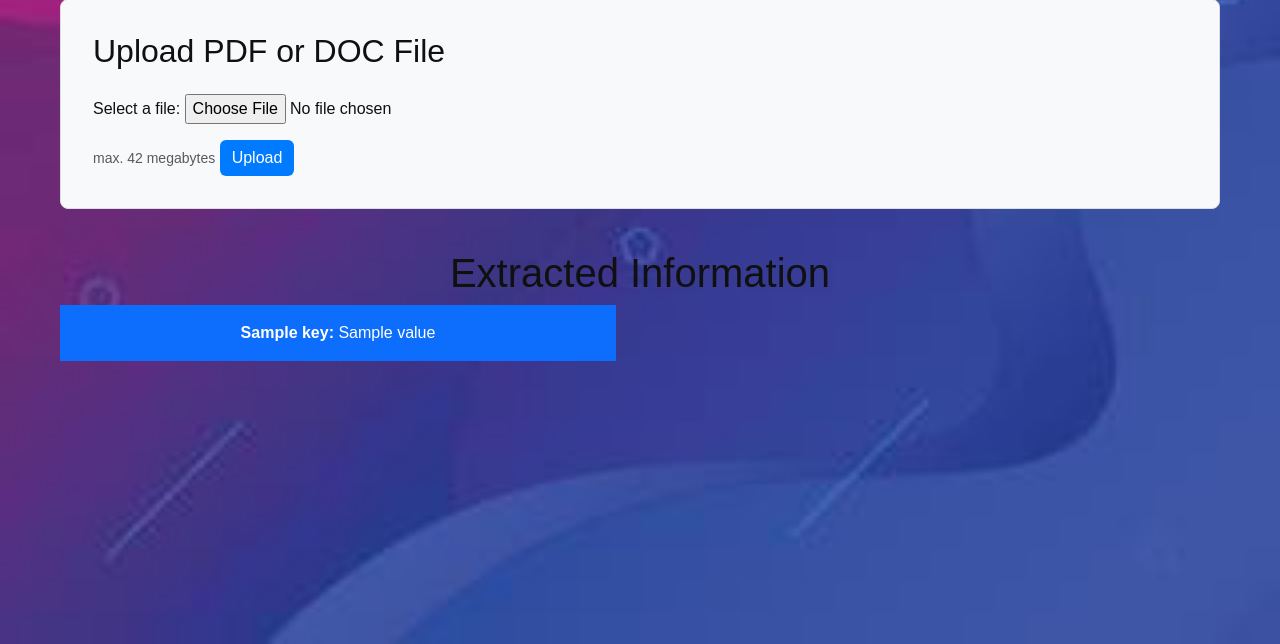
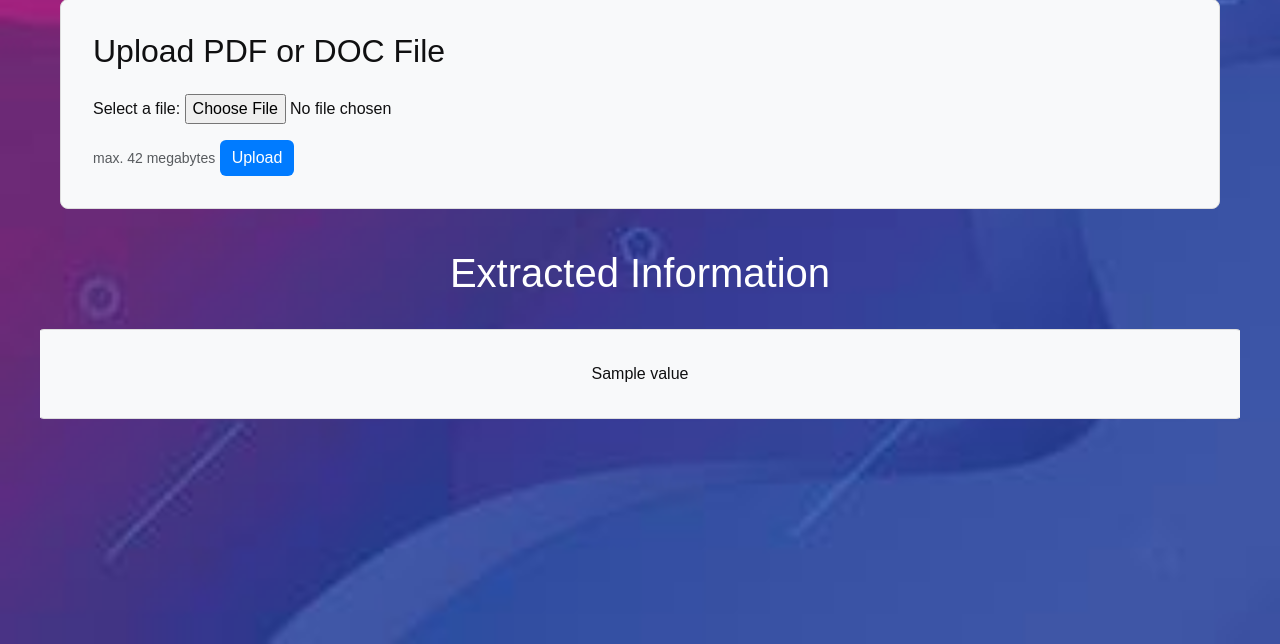
Before and after one commit to Arrjoon/ResumeExtraction, a Django app: template templates/upload.html in a window 1280 px wide. Shown: the part 156-800 px from the top of the page. Run offline with Django 5.2, Linux system fonts and the light colour scheme; tables that the repository leaves empty hold one stand-in row (values such as "Sample post"); the template is opened without the code that fills it: values that come from a table or form of the project are taken from there, most other values are stand-ins (such as "Sample title", 1, 10 or a date in 2020); some libraries are stand-ins or nearby versions.

Commit message:
modifing templates

```diff
--- a/templates/upload.html
+++ b/templates/upload.html
@@ -48,17 +48,21 @@
 
 <div class="container mt-6 overflow-hidden text-center">
     {% if data and data|length > 0 %}
-    <h1>Extracted Information </h1>
+    <h1 class="text-white">Extracted Information </h1>
 
-    <div class="row gx-5">
+    <div class="row gx-5 form-container">
         {% for key, value in data.items %}
                 {% if value %}
-                    <div class="col-6">
-                        <div class="p-3 text-bg-primary"><strong>{{ key }}:</strong>
-                            {% if key == 'entities' %}
-                                <ul>
-                                    {% for entity in value %}
-                                        <li>{{ entity.text }} - {{ entity.label }}</li>
+                    <div class="">
+                        {% if key == 'entities' %}
+                        <ul>
+                            <div class="p-3 "><strong>{{ key }}:</strong>
+                            {% for entity in value %}
+                            <div class="form-control text-center">
+                                <div>{{ entity.label }}</div>
+                                <div>{{ entity.text }}</div>
+                                        </div>
+                                        <br>
                                     {% endfor %}
                                 </ul>
                             {% else %}
```
